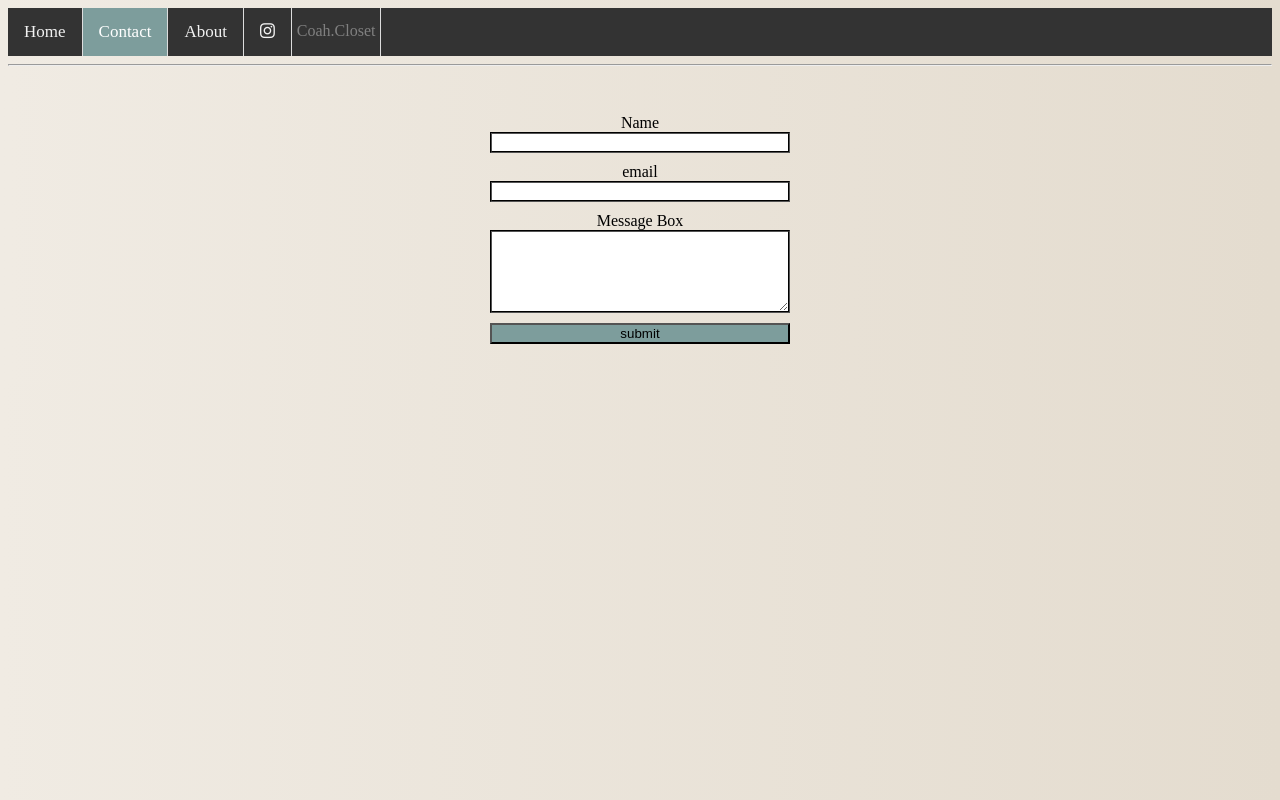
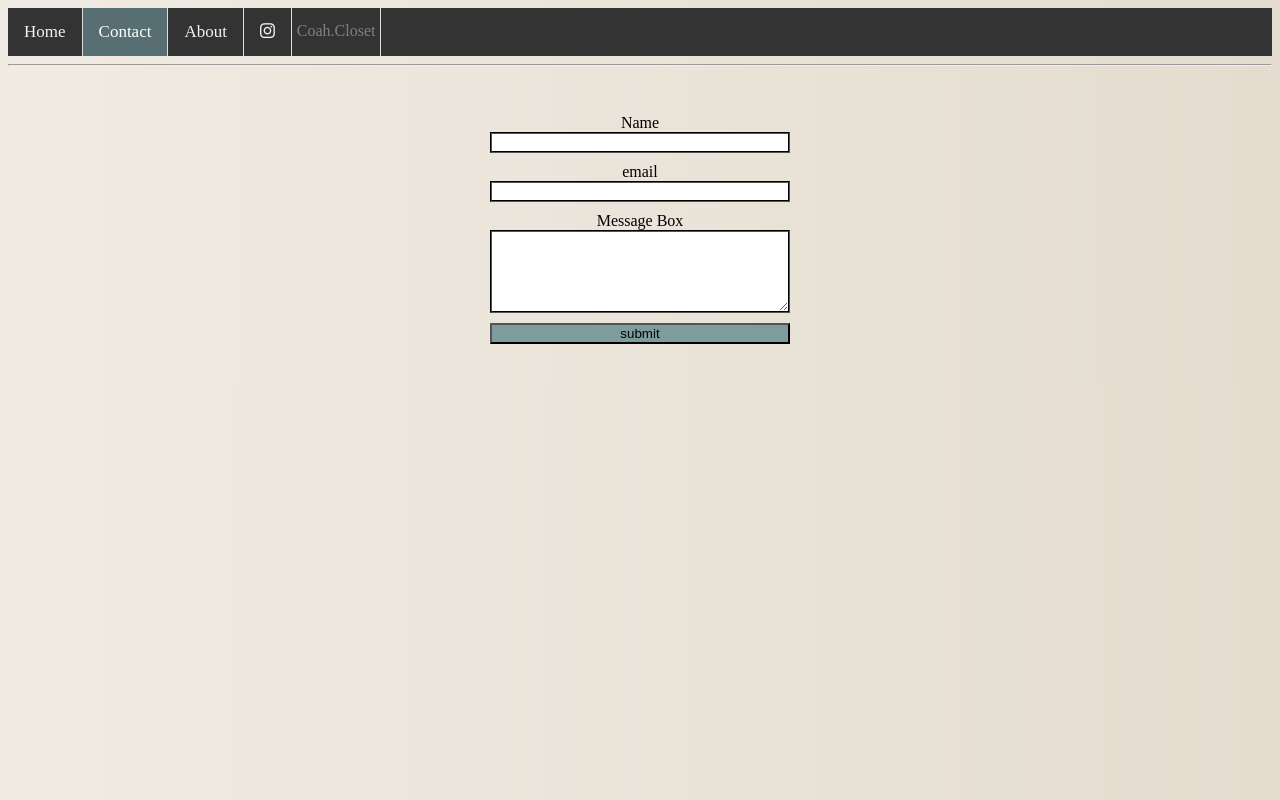
Before and after one commit to Coah-Co/coah.closet, a plain HTML site: page contact.html in a window 1280 px wide. In both pictures the pointer is over the link "Contact". Drawn offline with Linux system fonts and the light colour scheme.

Commit message:
Add files via upload
fixed style

```diff
--- a/style_template.css
+++ b/style_template.css
@@ -20,6 +20,8 @@ html , body{
     bottom: 400px;
     left: 0;
     right: 0;
+    z-index: -1;
+
 
 }
 
@@ -106,6 +108,11 @@ form button:hover {
     color: black;
 
   }
+
+  .topnav a.active:hover {
+  background-color: #576F72; /* A darker shade for active hover */
+  color: white;
+}
 
     /* Hide the link that should open and close the topnav on small screens */
     .topnav .icon {
@@ -200,5 +207,6 @@ form button:hover {
             bottom: 250px;
             left: 0;
             right: 0;
+            z-index: -1;
         }
     }
```
